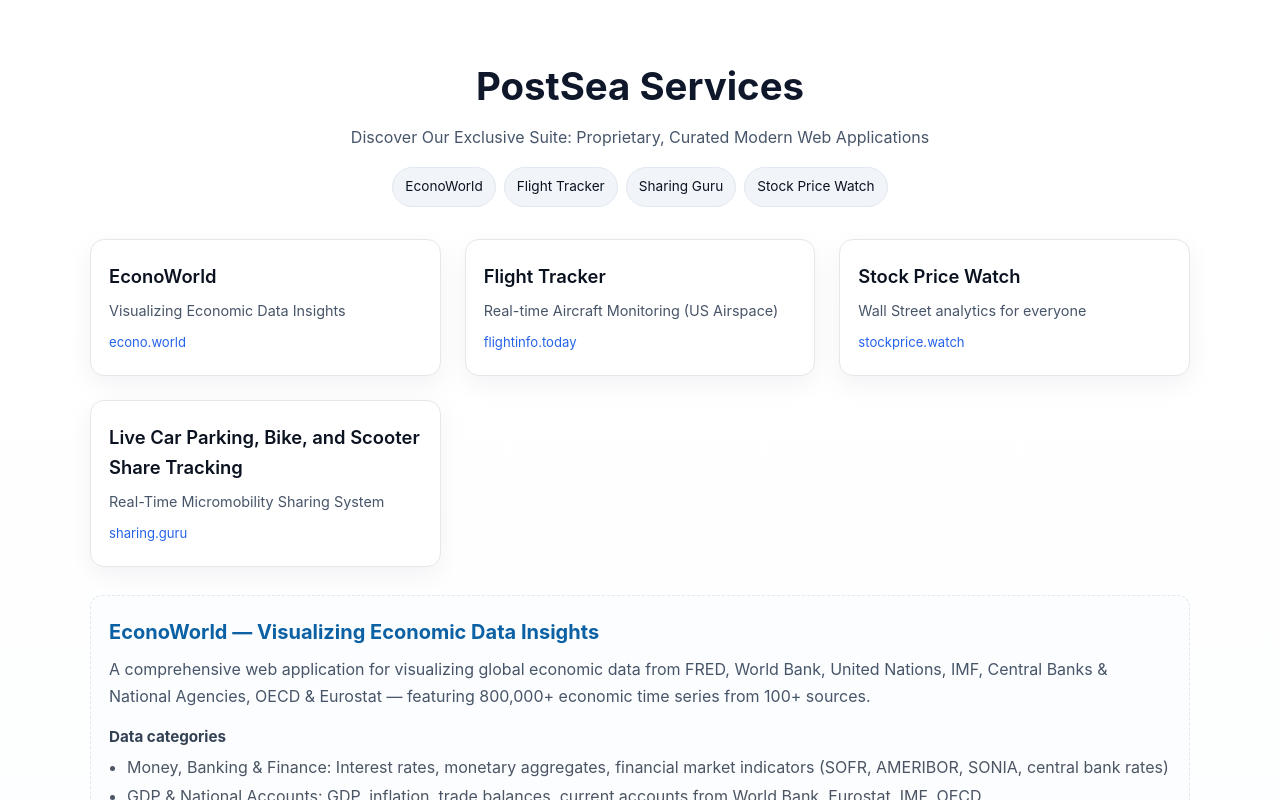
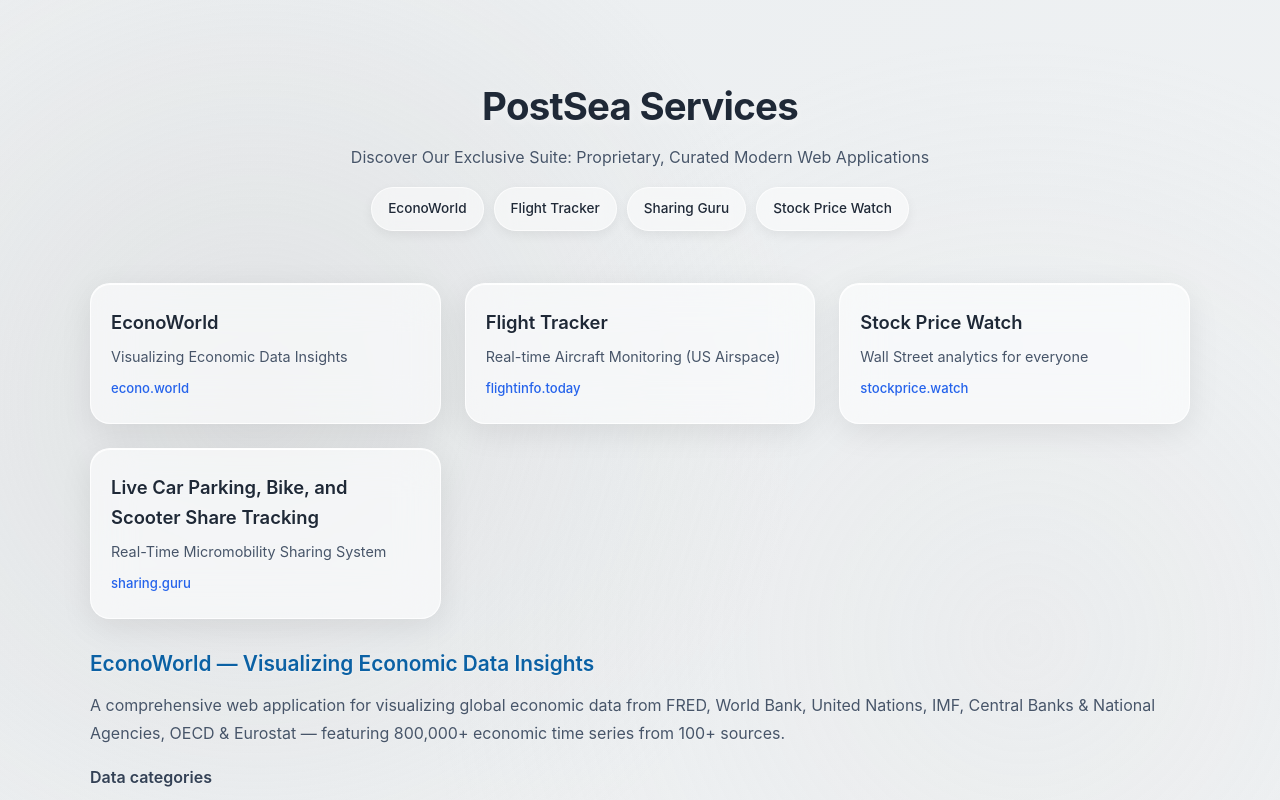
Before and after one commit to hawardjie/postsea-services, a React (Vite) app: page / in a window 1280 px wide. Shown: the top 800 px of the page. Built offline with nearby package versions, Linux system fonts and the light colour scheme.

Commit message:
Add favicon and enhance styles for improved UI

```diff
--- a/index.html
+++ b/index.html
@@ -3,6 +3,7 @@
   <head>
     <meta charset="UTF-8" />
     <meta name="viewport" content="width=device-width, initial-scale=1.0" />
+    <link rel="icon" type="image/svg+xml" href="/favicon.svg" />
     <title>Projects Showcase</title>
   </head>
   <body>
--- a/src/App.css
+++ b/src/App.css
@@ -9,7 +9,9 @@
   font-size: 2.4rem;
   font-weight: 700;
   margin-bottom: 8px;
-  color: #0f172a;
+  color: #1f2937;
+  text-shadow: 0 2px 8px rgba(255, 255, 255, 0.5);
+  letter-spacing: -0.02em;
 }
 
 .projects-grid {
@@ -20,34 +22,55 @@
 }
 
 .project-card {
-  background: #ffffff;
-  border: 1px solid #e5e7eb;
-  border-radius: 14px;
-  padding: 22px 18px;
+  background: rgba(255, 255, 255, 0.6);
+  backdrop-filter: blur(20px) saturate(180%);
+  -webkit-backdrop-filter: blur(20px) saturate(180%);
+  border: 1px solid rgba(255, 255, 255, 0.8);
+  border-radius: 20px;
+  padding: 24px 20px;
   text-decoration: none;
   color: inherit;
-  transition: transform 0.25s ease, box-shadow 0.25s ease, border-color 0.25s ease;
+  transition: all 0.4s cubic-bezier(0.4, 0, 0.2, 1);
   display: block;
-  box-shadow: 0 8px 24px rgba(15, 23, 42, 0.05);
+  box-shadow:
+    0 8px 32px rgba(0, 0, 0, 0.08),
+    inset 0 1px 0 rgba(255, 255, 255, 0.9);
+  position: relative;
+  overflow: hidden;
+}
+
+.project-card::before {
+  content: '';
+  position: absolute;
+  top: 0;
+  left: 0;
+  right: 0;
+  height: 1px;
+  background: linear-gradient(90deg, transparent, rgba(255, 255, 255, 1), transparent);
 }
 
 .project-card:hover {
-  transform: translateY(-6px);
-  box-shadow: 0 16px 40px rgba(15, 23, 42, 0.12);
-  border-color: #cbd5e1;
+  transform: translateY(-8px) scale(1.02);
+  box-shadow:
+    0 20px 60px rgba(0, 0, 0, 0.12),
+    inset 0 1px 0 rgba(255, 255, 255, 1);
+  border-color: rgba(255, 255, 255, 1);
+  background: rgba(255, 255, 255, 0.75);
 }
 
 .project-card h2 {
   font-size: 1.15rem;
   font-weight: 600;
   margin-bottom: 8px;
-  color: #0b1220;
+  color: #1f2937;
+  text-shadow: 0 1px 2px rgba(255, 255, 255, 0.5);
 }
 
 .project-card p {
   font-size: 0.9rem;
   color: #475569;
   font-weight: 400;
+  text-shadow: 0 1px 1px rgba(255, 255, 255, 0.3);
 }
 
 .project-link {
@@ -56,40 +79,53 @@
   margin-top: 10px;
   display: block;
   word-break: break-all;
+  font-weight: 500;
+  text-shadow: none;
 }
 
 .hero {
   margin: 8px 0 16px 0;
   text-align: center;
+  padding: 20px;
 }
 
 .subtitle {
   color: #475569;
   font-size: 1rem;
   margin-bottom: 16px;
+  text-shadow: 0 1px 2px rgba(255, 255, 255, 0.5);
 }
 
 .toc {
   display: flex;
   flex-wrap: wrap;
-  gap: 8px;
+  gap: 10px;
   justify-content: center;
 }
 
 .toc-chip {
   display: inline-flex;
   align-items: center;
-  padding: 8px 12px;
+  padding: 10px 16px;
   border-radius: 999px;
-  background: #f1f5f9;
-  color: #0b1220;
-  border: 1px solid #e2e8f0;
+  background: rgba(255, 255, 255, 0.5);
+  backdrop-filter: blur(10px);
+  -webkit-backdrop-filter: blur(10px);
+  color: #1f2937;
+  border: 1px solid rgba(255, 255, 255, 0.7);
   text-decoration: none;
   font-size: 0.85rem;
+  font-weight: 500;
+  transition: all 0.3s cubic-bezier(0.4, 0, 0.2, 1);
+  box-shadow: 0 4px 12px rgba(0, 0, 0, 0.06);
+  text-shadow: 0 1px 1px rgba(255, 255, 255, 0.5);
 }
 
 .toc-chip:hover {
-  background: #e2e8f0;
+  background: rgba(255, 255, 255, 0.7);
+  transform: translateY(-2px);
+  box-shadow: 0 6px 20px rgba(0, 0, 0, 0.1);
+  border-color: rgba(255, 255, 255, 0.9);
 }
 
 .details {
@@ -97,25 +133,28 @@
 }
 
 .section {
-  margin-bottom: 44px;
-  padding: 20px 18px;
-  border: 1px dashed #e5e7eb;
-  border-radius: 12px;
-  background: #fcfdff;
+  margin-bottom: 32px;
+  padding: 0;
+  border: none;
+  background: transparent;
 }
 
 .section:last-child {
-  border-bottom: none;
+  margin-bottom: 0;
 }
 
 .section h2 {
-  font-size: 1.25rem;
-  margin: 0 0 8px 0;
+  font-size: 1.3rem;
+  margin: 0 0 12px 0;
+  color: #1f2937;
+  text-shadow: 0 1px 2px rgba(255, 255, 255, 0.5);
+  font-weight: 600;
 }
 
 .section h2 a {
   color: #0b61a4;
   text-decoration: none;
+  transition: all 0.2s ease;
 }
 
 .section h2 a:hover {
@@ -123,33 +162,39 @@
 }
 
 .section h3 {
-  font-size: 0.95rem;
-  margin: 14px 0 6px 0;
+  font-size: 1rem;
+  margin: 18px 0 8px 0;
   color: #334155;
+  font-weight: 600;
+  text-shadow: 0 1px 1px rgba(255, 255, 255, 0.3);
 }
 
 .section p {
   color: #475569;
   line-height: 1.7;
+  text-shadow: 0 1px 1px rgba(255, 255, 255, 0.3);
 }
 
 .section ul {
-  margin: 0 0 8px 18px;
+  margin: 0 0 12px 20px;
   padding: 0;
 }
 
 .section li {
-  margin: 4px 0;
+  margin: 6px 0;
   color: #4b5563;
+  text-shadow: 0 1px 1px rgba(255, 255, 255, 0.2);
+  line-height: 1.6;
 }
 
 .footer {
-  margin-top: 28px;
-  padding: 16px 0 0 0;
-  border-top: 1px solid #e5e7eb;
+  margin-top: 40px;
+  padding: 20px 0;
+  border-top: 1px solid rgba(0, 0, 0, 0.08);
   text-align: center;
   color: #6b7280;
   font-size: 0.9rem;
+  text-shadow: 0 1px 1px rgba(255, 255, 255, 0.5);
 }
 
 /* Mobile adjustments */
@@ -165,7 +210,11 @@
   }
 
   .project-card {
-    padding: 18px 16px;
+    padding: 20px 18px;
+  }
+
+  .hero {
+    padding: 16px;
   }
 }
 
@@ -181,4 +230,13 @@
   .project-card p {
     font-size: 0.85rem;
   }
+
+  .section h2 {
+    font-size: 1.15rem;
+  }
+
+  .toc-chip {
+    font-size: 0.8rem;
+    padding: 8px 14px;
+  }
 }
--- a/src/index.css
+++ b/src/index.css
@@ -4,18 +4,54 @@
   box-sizing: border-box;
 }
 
+html {
+  scroll-behavior: smooth;
+}
+
 body {
   font-family: -apple-system, BlinkMacSystemFont, 'Segoe UI', Roboto, Oxygen, Ubuntu, Cantarell, sans-serif;
-  background: linear-gradient(180deg, #ffffff 0%, #f8fbff 100%);
+  background: linear-gradient(135deg, #e8eaf6 0%, #f5f5f5 25%, #eceff1 50%, #f8f9fa 75%, #fafafa 100%);
+  background-size: 400% 400%;
+  animation: gradientShift 15s ease infinite;
   color: #1f2937;
   line-height: 1.6;
   min-height: 100vh;
   display: block;
   padding: 48px 24px;
+  position: relative;
+  overflow-x: hidden;
+}
+
+body::before {
+  content: '';
+  position: fixed;
+  top: 0;
+  left: 0;
+  right: 0;
+  bottom: 0;
+  background:
+    radial-gradient(circle at 20% 50%, rgba(200, 200, 200, 0.3) 0%, transparent 50%),
+    radial-gradient(circle at 80% 80%, rgba(220, 220, 220, 0.2) 0%, transparent 50%);
+  pointer-events: none;
+  z-index: 0;
+}
+
+@keyframes gradientShift {
+  0% {
+    background-position: 0% 50%;
+  }
+  50% {
+    background-position: 100% 50%;
+  }
+  100% {
+    background-position: 0% 50%;
+  }
 }
 
 #root {
   width: 100%;
+  position: relative;
+  z-index: 1;
 }
 
 @media (max-width: 768px) {
```
Also changed, not shown: public/favicon.svg (added).
